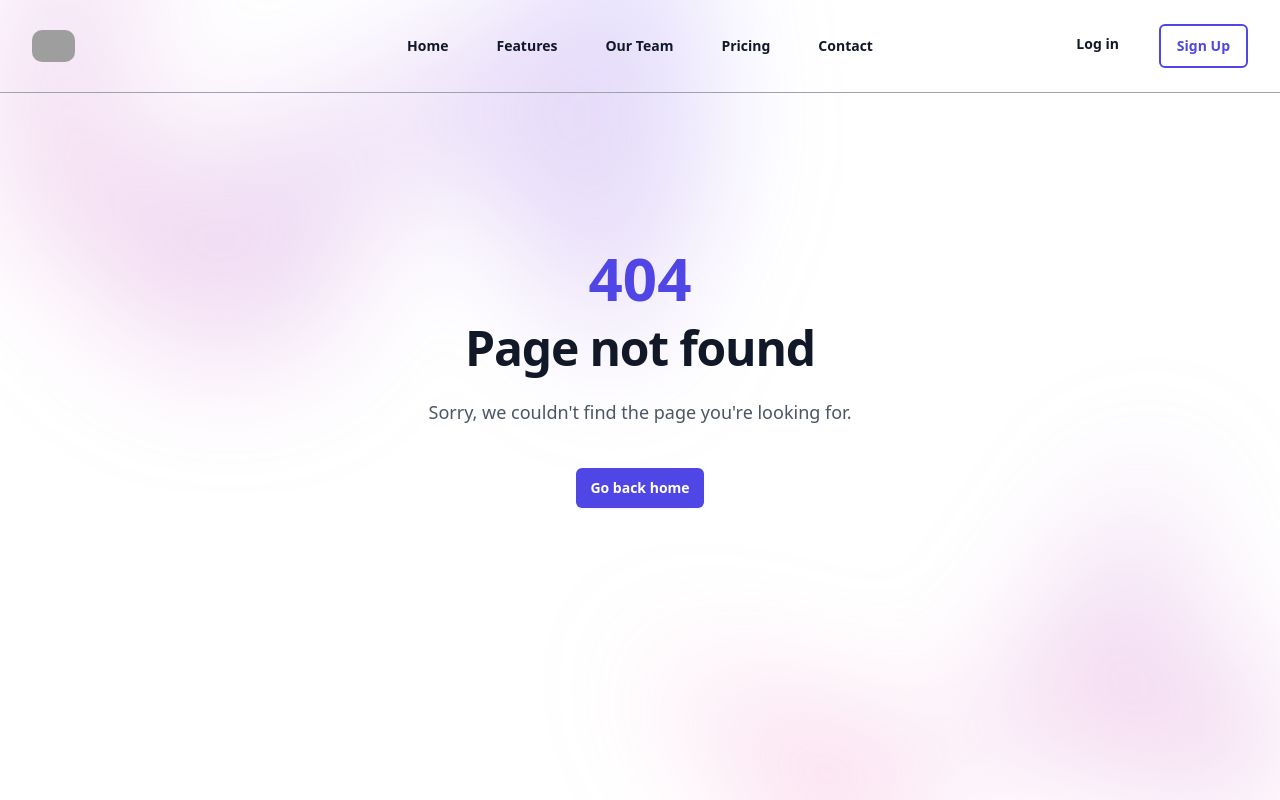
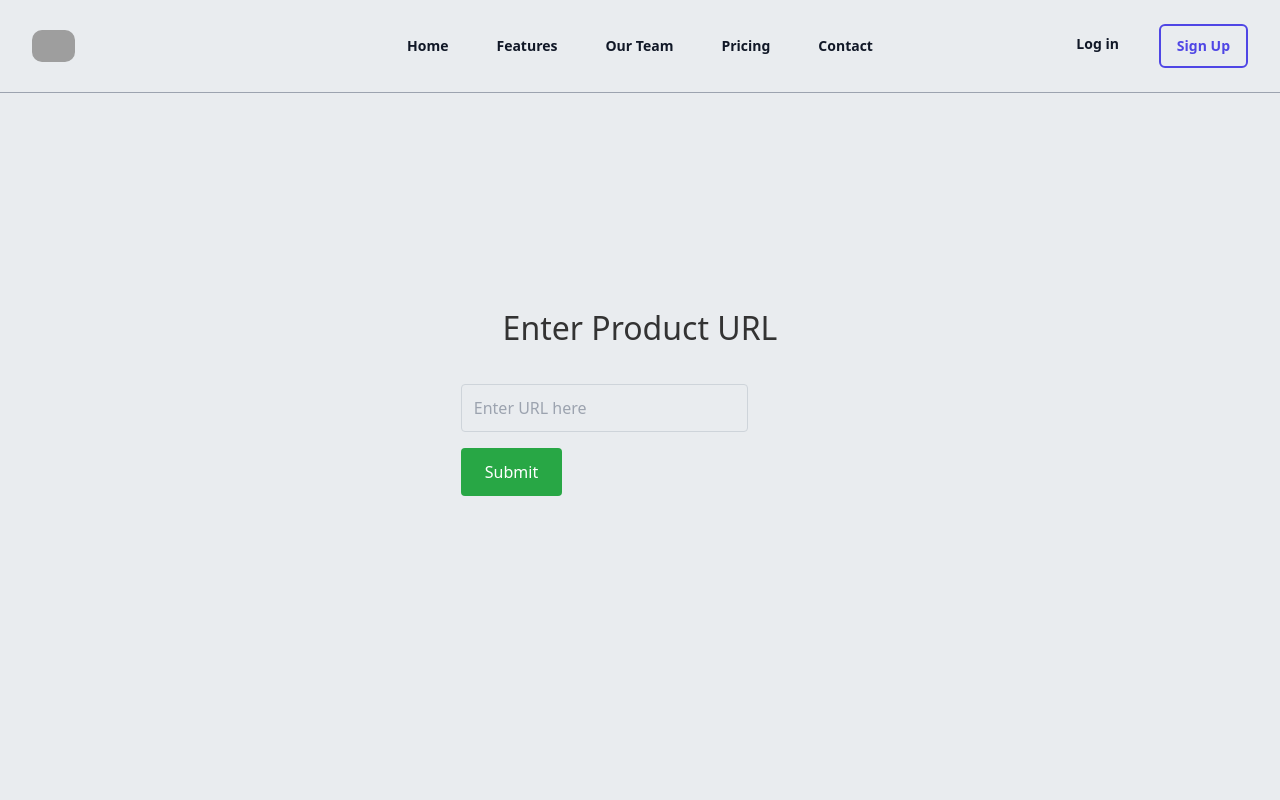
Before and after one commit to Sohith-reddy/reviewbot_front, a React (Vite) app: page /product-url in a window 1280 px wide. Shown: the top 800 px of the page. Built offline with nearby package versions, Linux system fonts and the light colour scheme; grey boxes are pictures that could not be loaded.

Commit message:
new features

```diff
--- a/src/App.jsx
+++ b/src/App.jsx
@@ -11,6 +11,8 @@ import Footer from './components/Footer';
 import NotFound from './components/NotFound';
 import Login from './components/Login';
 import SignUp from './components/SignUp';
+import ProductName from './components/app';
+import ProductURL from './components/productUrl';
 
 
 function App() {
@@ -21,6 +23,8 @@ function App() {
       <Navbar />
       <Routes>
         <Route path="/" element={<Example />} />
+        <Route path="/product-name" element={<ProductName/>} />
+        <Route path="/product-url" element={<ProductURL />} />
         <Route path="/pricing" element={<Pricing/>} />
         <Route path="/features" element={<Features/>} />
         <Route path="/team" element={<Team/>} />
--- a/src/components/Features.css
+++ b/src/components/Features.css
@@ -1,53 +1,58 @@
-/* Center the search bar on the page */
-/* Ensure the container takes full height and centers content */
-
-
-  .search-box {
+/* Container styling */
+.features-container {
   display: flex;
+  flex-direction: column;
   align-items: center;
-    border: 2px solid #007bff;
-    border-radius: 30px;
-    padding: 10px;
-    background-color: white;
-    box-shadow: 0 4px 8px rgba(0, 0, 0, 0.1);
+  justify-content: center;
+  min-height: 100vh;
+  /* background: linear-gradient(135deg, #e2dde7, #f7f7f7); */
+  /* color: #fff; */
+  font-family: 'Arial', sans-serif;
 }
 
-  .search-input {
-    width: 300px;
-    padding: 10px;
-    border: none;
-    outline: none;
-    font-size: 16px;
-    border-radius: 30px 0 0 30px;
-    transition: all 0.3s ease;
+/* Heading styling */
+.features-heading {
+  font-size: 2.5rem;
+  margin-bottom: 2rem;
+  text-shadow: 2px 2px 5px rgba(0, 0, 0, 0.3);
+  animation: fadeIn 1s ease-in-out;
 }
 
-  .search-input:focus {
-    box-shadow: 0 0 8px rgba(0, 123, 255, 0.5);
+/* Button group styling */
+.button-group {
+  display: flex;
+  gap: 1.5rem;
 }
 
-  .search-button {
-    background-color: #007bff;
-    color: white;
-    padding: 10px 20px;
+/* Button styling */
+.features-button {
+  padding: 0.75rem 2rem;
+  font-size: 1.2rem;
+  font-weight: bold;
+  background: linear-gradient(45deg, #4f46ef, #4f46ef);
+  color: #fff;
   border: none;
-    border-radius: 0 30px 30px 0;
+  border-radius: 50px;
   cursor: pointer;
-    font-size: 16px;
-    transition: background-color 0.3s ease;
+  box-shadow: 0 4px 8px rgba(0, 0, 0, 0.2);
+  transition: transform 0.3s, box-shadow 0.3s, background 0.3s;
 }
 
-  .search-button:hover {
-    background-color: #0056b3;
+/* Hover effects */
+.features-button:hover {
+  transform: translateY(-5px);
+  box-shadow: 0 8px 16px rgba(0, 0, 0, 0.3);
+  background: linear-gradient(45deg, #000000, #000000);
 }
 
-  /* Responsive styling */
-  @media (max-width: 768px) {
-    .search-input {
-      width: 200px;
+/* Animation */
+@keyframes fadeIn {
+  0% {
+    opacity: 0;
+    transform: translateY(-20px);
   }
-
-    .search-button {
-      padding: 10px 15px;
+  100% {
+    opacity: 1;
+    transform: translateY(0);
   }
 }
--- a/src/components/Features.jsx
+++ b/src/components/Features.jsx
@@ -1,25 +1,17 @@
-import { useState } from 'react';
+import { useNavigate } from 'react-router-dom';
 import './Features.css';
-import App from './app';
-
 
 function Features() {
+  const navigate = useNavigate();
+
   return (
-    <App/>
-    // <div className="search-container">
-    //   <div className="search-box">
-    //     <input
-    //       type="text"
-    //       placeholder="Search.."
-    //       value={inputValue}
-    //       onChange={handleInputChange}
-    //       className="search-input"
-    //     />
-    //     <button onClick={handleSubmit} className="search-button">
-    //       Fetch
-    //     </button>
-    //   </div>
-    // </div>
+    <div className="features-container">
+      <h1 className="features-heading">Search By</h1>
+      <div className="button-group">
+        <button className="features-button" onClick={() => navigate('/product-name')}>Product Name</button>
+        <button className="features-button" onClick={() => navigate('/product-url')}>Product URL</button>
+      </div>
+    </div>
   );
 }
 
--- /dev/null
+++ b/src/components/ProductURL.css
@@ -0,0 +1,39 @@
+.product-url-container {
+    display: flex;
+    flex-direction: column;
+    align-items: center;
+    justify-content: center;
+    min-height: 100vh;
+    background-color: #e9ecef;
+  }
+
+  .product-url-heading {
+    font-size: 2rem;
+    margin-bottom: 2rem;
+    color: #333;
+  }
+
+  .product-url-input {
+    width: 80%;
+    max-width: 400px;
+    padding: 0.75rem;
+    margin-bottom: 1rem;
+    font-size: 1rem;
+    border: 1px solid #ced4da;
+    border-radius: 0.25rem;
+  }
+
+  .product-url-button {
+    padding: 0.75rem 1.5rem;
+    font-size: 1rem;
+    background-color: #28a745;
+    color: white;
+    border: none;
+    border-radius: 0.25rem;
+    cursor: pointer;
+    transition: background-color 0.3s ease;
+  }
+
+  .product-url-button:hover {
+    background-color: #218838;
+  }
--- a/src/components/app.jsx
+++ b/src/components/app.jsx
@@ -4,7 +4,7 @@ import { useState } from "react";
 import { SearchBar } from "./components/SearchBar";
 import { SearchResultsList } from "./components/SearchResultsList";
 
-function App() {
+function ProductName() {
   const [results, setResults] = useState([]);
 
   return (
@@ -17,4 +17,4 @@ function App() {
   );
 }
 
-export default App;
+export default ProductName;
--- /dev/null
+++ b/src/components/productUrl.jsx
@@ -0,0 +1,31 @@
+import React, { useState } from 'react';
+import './ProductURL.css';
+
+function ProductURL() {
+  const [url, setUrl] = useState('');
+
+  const handleSubmit = (e) => {
+    e.preventDefault();
+    console.log('Submitted URL:', url);
+    alert(`URL submitted: ${url}`);
+  };
+
+  return (
+    <div className="product-url-container">
+      <h1 className="product-url-heading">Enter Product URL</h1>
+      <form onSubmit={handleSubmit}>
+        <input
+          type="url"
+          placeholder="Enter URL here"
+          value={url}
+          onChange={(e) => setUrl(e.target.value)}
+          className="product-url-input"
+          required
+        />
+        <button type="submit" className="product-url-button">Submit</button>
+      </form>
+    </div>
+  );
+}
+
+export default ProductURL;
```
Lines whose indentation alone changed are shown as unchanged.
